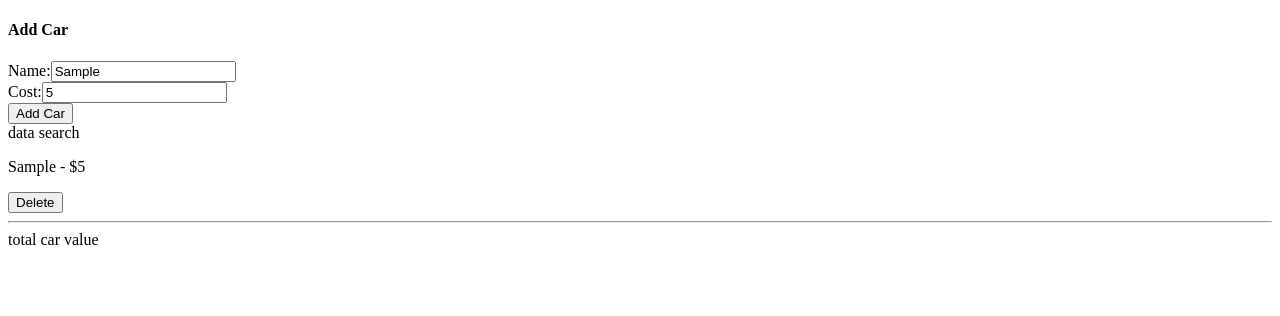
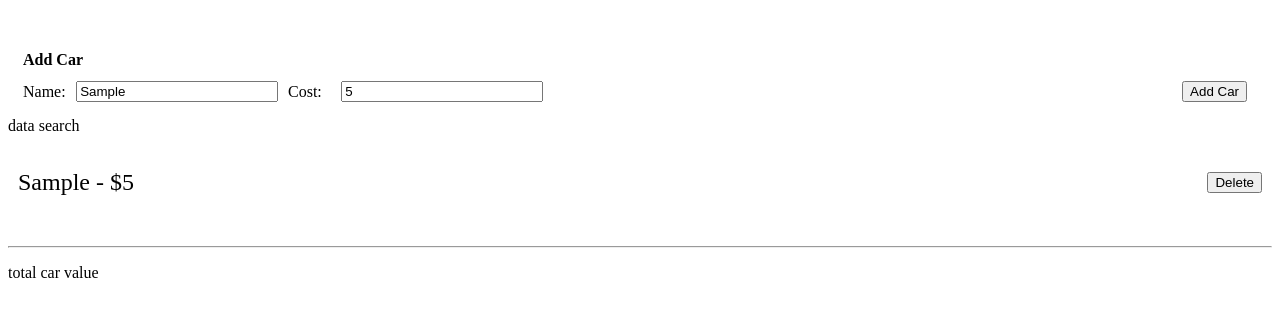
Before and after one commit to miguelkubrusly/car-catalog-app, a React (Create React App) app: page / in a window 1280 px wide. Both pictures are taken after typing "Sample", "5" into the empty fields and a click on the button "Add Car". Shown: the top 316 px of the page. Built offline with nearby package versions, Linux system fonts and the light colour scheme.

Commit message:
feat(list): create delete logic + css

```diff
--- a/src/components/CarList.tsx
+++ b/src/components/CarList.tsx
@@ -16,8 +16,9 @@
   );
   const dispatch = useDispatch();
 
-  // const handleCarDelete = (event: React.MouseEvent<HTMLButtonElement>) => {};
-  // dispatch(removeCar());
+  const handleCarDelete = (car: Car) => {
+    dispatch(removeCar(car.id));
+  };
 
   const renderedList = data.map((car: Car) => {
     return (
@@ -25,7 +26,10 @@
         <p>
           {car.name} - ${car.cost}
         </p>
-        <button className="button is-danger" /* onClick={handleCarDelete} */>
+        <button
+          className="button is-danger"
+          onClick={() => handleCarDelete(car)}
+        >
           Delete
         </button>
       </div>
--- a/src/index.tsx
+++ b/src/index.tsx
@@ -2,6 +2,7 @@
 import App from "./App";
 import { Provider } from "react-redux";
 import { store } from "./store/store";
+import "./styles.css";
 
 const el: HTMLElement = document.getElementById("root")!;
 const root: Root = ReactDOM.createRoot(el!);
--- a/src/store/slices/carListSlice.ts
+++ b/src/store/slices/carListSlice.ts
@@ -19,7 +19,7 @@
     },
     removeCar(state, action) {
       state.data = state.data.filter((car: Car) => {
-        return car.id !== action.payload.id;
+        return car.id !== action.payload;
       });
     },
   },
--- /dev/null
+++ b/src/styles.css
@@ -0,0 +1,79 @@
+.car-form {
+  margin-top: 15px;
+  padding: 15px;
+}
+.car-form .field-group {
+  display: flex;
+  margin-bottom: 0px;
+}
+.car-form form {
+  display: flex;
+  justify-content: space-between;
+}
+.car-form .field {
+  display: flex;
+  align-items: center;
+  margin-bottom: 0px;
+  margin-right: 10px;
+}
+.car-form .field label.label {
+  margin-bottom: 0px;
+  width: 70px;
+}
+.car-form input {
+  width: 100%;
+}
+.car-form h4.subtitle.is-3 {
+  margin-bottom: 0.75rem;
+}
+
+.car-list .panel.bold {
+  font-weight: 600;
+}
+
+.car-list .panel {
+  padding: 10px;
+  display: flex;
+  flex-direction: row;
+  justify-content: space-between;
+  align-items: center;
+}
+
+.car-list p {
+  font-size: 1.5rem;
+}
+
+.car-list .note {
+  font-style: italic;
+  display: block;
+  margin: 40px 20px;
+}
+
+.car-value {
+  font-size: 2rem;
+  text-align: right;
+}
+
+hr {
+  margin: 1rem 0;
+}
+
+.list-header {
+  display: flex;
+  flex-direction: row;
+  justify-content: space-between;
+  align-items: center;
+}
+
+.list-header h3.title {
+  margin-bottom: 0px;
+}
+
+.list-header .search {
+  display: flex;
+  align-items: center;
+}
+.list-header .search .label {
+  margin-bottom: 0px;
+  margin-right: 10px;
+}
```
